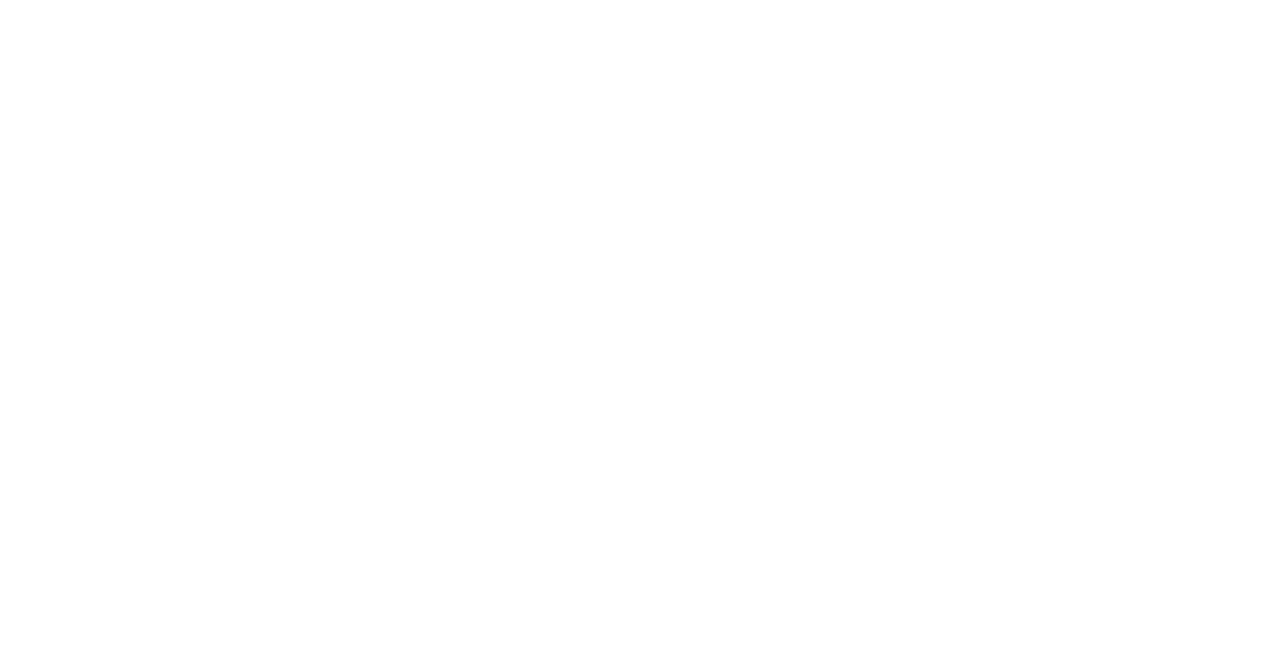
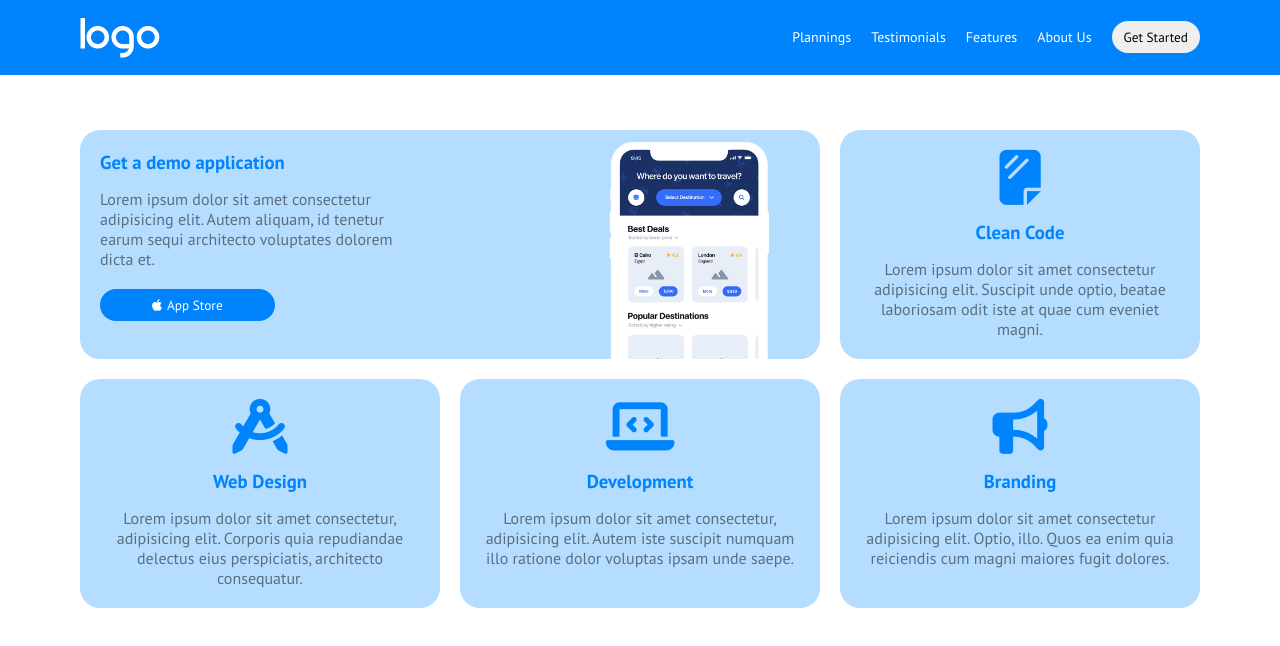
Before and after one commit to DavideTessari/htmlcss-responsive-layout, a plain HTML site: page index.html in a window 1280 px wide. Drawn offline with Linux system fonts and the light colour scheme.

Commit message:
feat: add header and intro

```diff
--- a/index.html
+++ b/index.html
@@ -7,11 +7,27 @@
     <link rel="preconnect" href="https://fonts.googleapis.com">
     <link rel="preconnect" href="https://fonts.gstatic.com" crossorigin>
     <link href="https://fonts.googleapis.com/css2?family=PT+Sans:wght@400;700&display=swap" rel="stylesheet">
+    <link rel="stylesheet" href="style.css">
     <title>Responsive</title>
 </head>
 <body>
     <header>
-
+        <div class="container">
+            <div class="row">
+                <div class="logo">
+                    <img src="img/logo.png" alt="logo">
+                </div>
+                <nav>
+                    <ul>
+                        <li><a href="#">Plannings</a></li>
+                        <li><a href="#">Testimonials</a></li>
+                        <li><a href="#">Features</a></li>
+                        <li><a href="#">About Us</a></li>
+                        <li><button class="btn">Get Started</button></li>
+                    </ul>
+                </nav>
+            </div>
+        </div>
     </header>
 
     <main>
@@ -19,25 +35,44 @@
             <div class="container">
                 <div class="row">
                     <div class="col grow">
-                        <div class="card"></div>
+                        <div class="card">
+                            <h3>Get a demo application</h3>
+                            <p>Lorem ipsum dolor sit amet consectetur<br>adipisicing elit. Autem aliquam, id tenetur<br>earum sequi architecto voluptates dolorem<br>dicta et.</p>
+                            <button class="btn btn-primary"><i class="fa-brands fa-apple"></i>App Store</button>
+                            <div class="phone">
+                                <img src="img/phone.png" alt="phone">
+                            </div>
+                        </div>
                     </div>
                     <div class="col">
-                        <div class="card"></div>
+                        <div class="card i-size">
+                            <i class="fa-solid fa-sheet-plastic"></i>
+                            <h3>Clean Code</h3>
+                            <p>Lorem ipsum dolor sit amet consectetur adipisicing elit. Suscipit unde optio, beatae laboriosam odit iste at quae cum eveniet magni.</p>
+                        </div>
                     </div>
                 </div>
                 <div class="row">
                     <div class="col">
-                        <div class="card">
-
+                        <div class="card i-size">
+                            <i class="fa-solid fa-compass-drafting"></i>
+                            <h3>Web Design</h3>
+                            <p>Lorem ipsum dolor sit amet consectetur, adipisicing elit. Corporis quia repudiandae delectus eius perspiciatis, architecto consequatur.</p>
                         </div>
                     </div>
                     <div class="col">
-                        <div class="card">
-
+                        <div class="card i-size">
+                            <i class="fa-solid fa-laptop-code"></i>
+                            <h3>Development</h3>
+                            <p>Lorem ipsum dolor sit amet consectetur, adipisicing elit. Autem iste suscipit numquam illo ratione dolor voluptas ipsam unde saepe.</p>
                         </div>
                     </div>
                     <div class="col">
-                        <div class="card"></div>
+                        <div class="card i-size">
+                            <i class="fa-solid fa-bullhorn"></i>
+                            <h3>Branding</h3>
+                            <p>Lorem ipsum dolor sit amet consectetur adipisicing elit. Optio, illo. Quos ea enim quia reiciendis cum magni maiores fugit dolores.</p>
+                        </div>
                     </div>
                 </div>
             </div>
--- a/style.css
+++ b/style.css
@@ -1,5 +1,5 @@
 /* ----------------
-    Reset
+    RESET
 ---------------- */
 * {
     margin: 0%;
@@ -12,22 +12,29 @@ img {
     max-width: 100%;
 }
 
+ul {
+    list-style: none;
+}
+
 /* ----------------
-    General
+    GENERAL
 ---------------- */
 .container {
     max-width: 1140px;
     margin: 0 auto;
-    padding: 0 15px;
+    padding: 0 10px;
 }
 
 .row {
     display: flex;
     flex-wrap: wrap;
+    justify-content: space-between;
+    margin-left: -10px;
+    margin-right: -10px;
 }
 
 .col {
-    padding: 0 15px;
+    padding: 0 10px;
 }
 
 .grow {
@@ -38,10 +45,15 @@ img {
     BUTTONS
 -------------------*/
 .btn {
-
+    border-radius: 20px;
+    border-color: transparent;
+    padding: 5px 10px;
 }
 .btn-primary {
-
+    color: white;
+    background-color: #0084fd;
+    margin-top: 20px;
+    padding: 5px 50px;
 }
 .btn-secondary {
 
@@ -53,3 +65,77 @@ img {
 /*-------------------
     HEADER
 -------------------*/
+header {
+    background-color: #0084fd;
+    height: 75px;
+}
+
+header a {
+    text-decoration: none;
+    color: white;
+}
+
+header ul {
+    display: flex;
+    line-height: 75px;
+    gap: 20px;
+    font-size: 14px;
+    margin-right: 10px;
+}
+
+.logo {
+    display: flex;
+    align-items: center;
+    margin-left: 10px;
+}
+
+/*-------------------
+    SECTION INTRO
+-------------------*/
+#intro {
+    margin-top: 35px;
+}
+
+#intro .col {
+    width: calc(100% / 3);
+    margin-top: 20px;
+}
+
+#intro .card {
+    background-color: #b5ddff;
+    position: relative;
+    height: 100%;
+    color: #0084fd;
+    padding: 20px;
+    border-radius: 20px;
+}
+
+#intro .phone img {
+    position: absolute;
+    bottom: 0;
+    right: 30px;
+    max-width: 200px;
+    max-height: 270px;
+}
+
+.i-size i{
+    font-size: 55px;
+    margin-bottom: 15px;
+}
+
+.i-size {
+    text-align: center;
+}
+
+#intro p {
+    color: #5a6e7f;
+    margin-top: 15px;
+}
+
+.btn i{
+    margin-right: 5px;
+}
+
+/*-------------------
+   SECTION PLANNING
+-------------------*/
```
